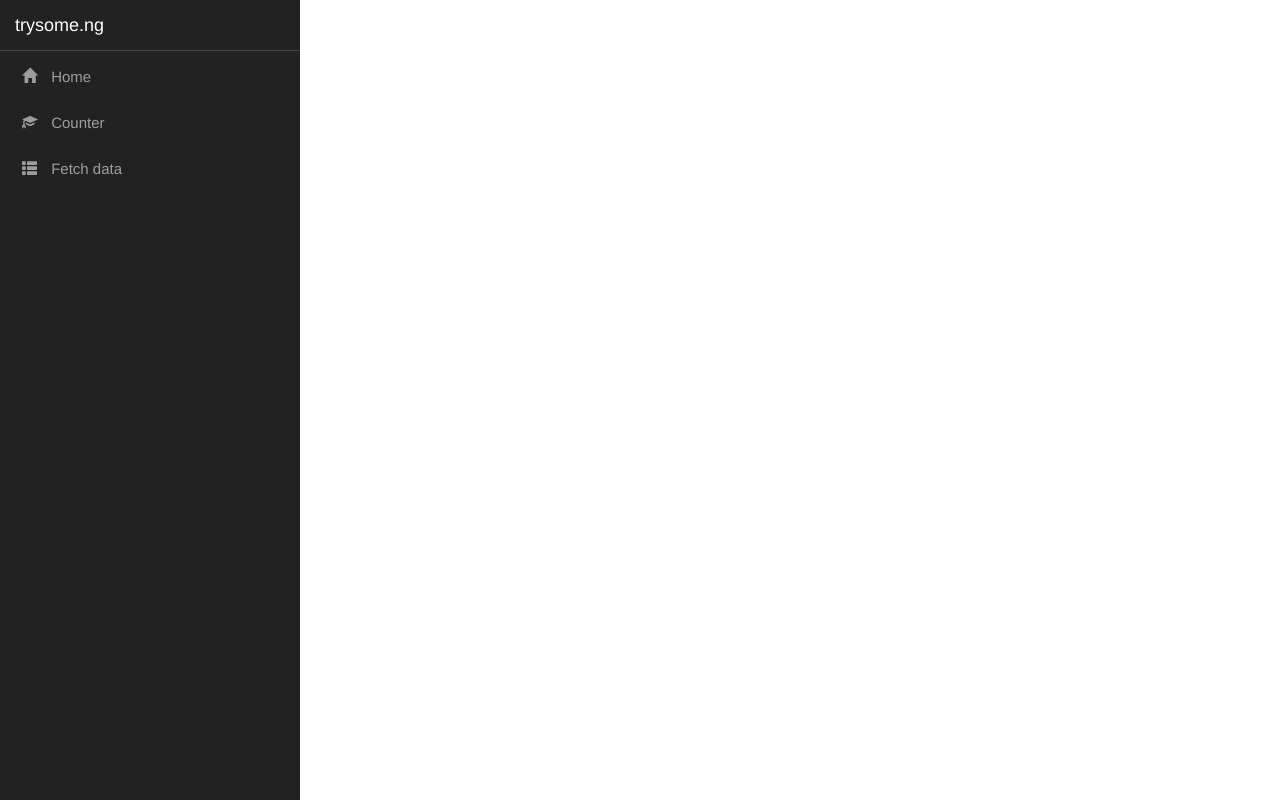
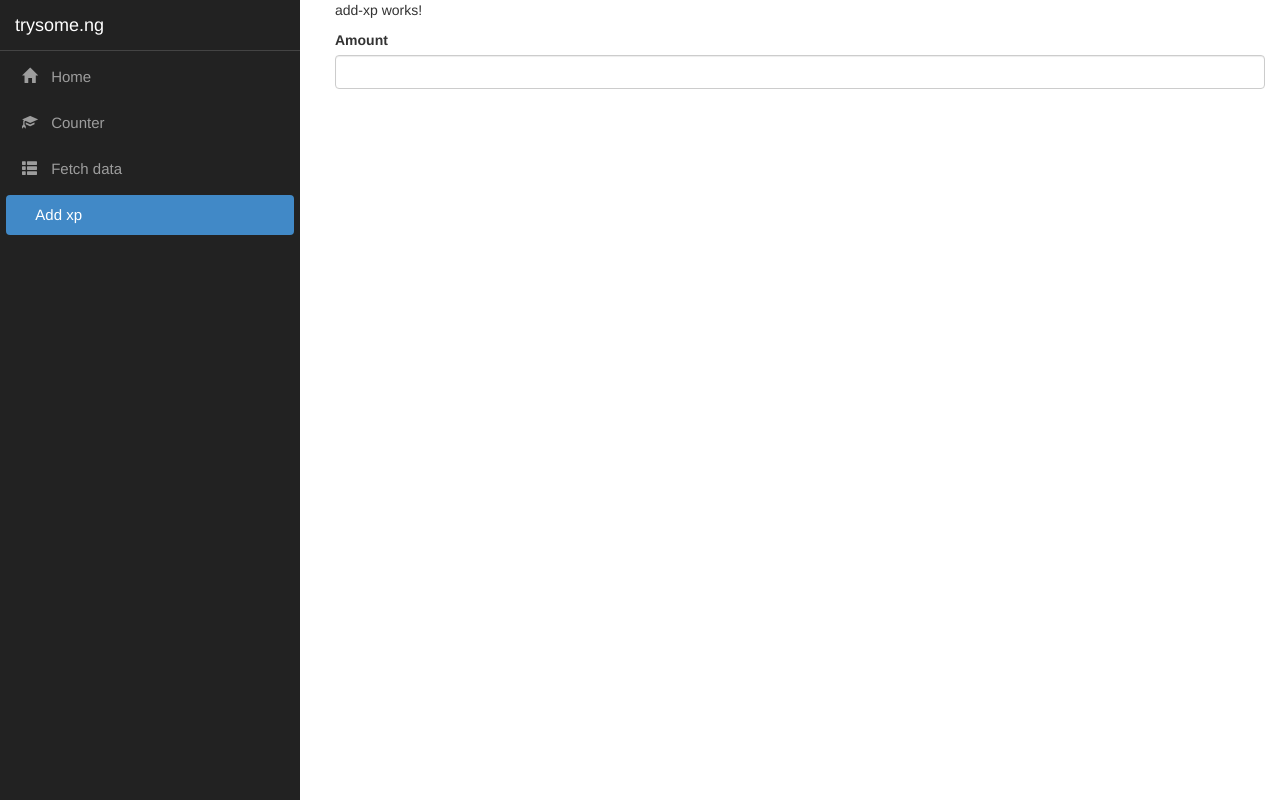
Before and after one commit to stefanbalan/trysome, an Angular app in the folder trysome.ng/ClientApp/: page /add-xp in a window 1280 px wide. Before the commit this address led to /. Built offline with nearby package versions, Linux system fonts and the light colour scheme.

Commit message:
started form add-xp

```diff
--- a/trysome.ng/ClientApp/src/app/add-xp/add-xp.component.html
+++ b/trysome.ng/ClientApp/src/app/add-xp/add-xp.component.html
@@ -1,3 +1,13 @@
 <p>
   add-xp works!
 </p>
+
+<form (ngSubmit)="onSubmit()">
+
+  <div class="form-group">
+    <label for="amount">Amount</label>
+    <input type="text" class="form-control" id="amount" [(ngModel)]="amount" name="amount">
+  </div>
+
+
+</form>
--- a/trysome.ng/ClientApp/src/app/add-xp/add-xp.component.ts
+++ b/trysome.ng/ClientApp/src/app/add-xp/add-xp.component.ts
@@ -8,10 +8,11 @@ import { XpService } from '../xp.service';
   styleUrls: ['./add-xp.component.css']
 })
 export class AddXpComponent implements OnInit {
+  constructor(private xps: XpService) {}
 
-  constructor(private xps: XpService) { }
+  // model = new Xpence
+  amount: number;
+  ngOnInit() {}
 
-  ngOnInit() {
-  }
-
+  public onSubmit() {}
 }
--- a/trysome.ng/ClientApp/src/app/nav-menu/nav-menu.component.html
+++ b/trysome.ng/ClientApp/src/app/nav-menu/nav-menu.component.html
@@ -1,30 +1,35 @@
-<div class='main-nav'>
-    <div class='navbar navbar-inverse'>
-        <div class='navbar-header'>
-            <button type='button' class='navbar-toggle' data-toggle='collapse' data-target='.navbar-collapse' [attr.aria-expanded]='isExpanded' (click)='toggle()'>
-                <span class='sr-only'>Toggle navigation</span>
-                <span class='icon-bar'></span>
-                <span class='icon-bar'></span>
-                <span class='icon-bar'></span>
+<div class="main-nav">
+  <div class="navbar navbar-inverse">
+    <div class="navbar-header">
+      <button type="button" class="navbar-toggle" data-toggle="collapse" data-target=".navbar-collapse" [attr.aria-expanded]="isExpanded" (click)="toggle()">
+        <span class="sr-only">Toggle navigation</span>
+        <span class="icon-bar"></span>
+        <span class="icon-bar"></span>
+        <span class="icon-bar"></span>
       </button>
-            <a class='navbar-brand' [routerLink]='["/"]'>trysome.ng</a>
+      <a class="navbar-brand" [routerLink]='["/"]'>trysome.ng</a>
     </div>
-        <div class='clearfix'></div>
-        <div class='navbar-collapse collapse' [ngClass]='{ "in": isExpanded }'>
-            <ul class='nav navbar-nav'>
-                <li [routerLinkActive]='["link-active"]' [routerLinkActiveOptions]='{ exact: true }'>
-                    <a [routerLink]='["/"]' (click)='collapse()'>
-                        <span class='glyphicon glyphicon-home'></span> Home
+    <div class="clearfix"></div>
+    <div class="navbar-collapse collapse" [ngClass]='{ "in": isExpanded }'>
+      <ul class="nav navbar-nav">
+        <li [routerLinkActive]='["link-active"]' [routerLinkActiveOptions]="{ exact: true }">
+          <a [routerLink]='["/"]' (click)="collapse()">
+            <span class="glyphicon glyphicon-home"></span> Home
           </a>
         </li>
         <li [routerLinkActive]='["link-active"]'>
-                    <a [routerLink]='["/counter"]' (click)='collapse()'>
-                        <span class='glyphicon glyphicon-education'></span> Counter
+          <a [routerLink]='["/counter"]' (click)="collapse()">
+            <span class="glyphicon glyphicon-education"></span> Counter
           </a>
         </li>
         <li [routerLinkActive]='["link-active"]'>
-                    <a [routerLink]='["/fetch-data"]' (click)='collapse()'>
-                        <span class='glyphicon glyphicon-th-list'></span> Fetch data
+          <a [routerLink]='["/fetch-data"]' (click)="collapse()">
+            <span class="glyphicon glyphicon-th-list"></span> Fetch data
+          </a>
+        </li>
+        <li [routerLinkActive]='["link-active"]'>
+          <a [routerLink]='["/add-xp"]' (click)="collapse()">
+            <span class="glyphicon glyphicon"></span> Add xp
           </a>
         </li>
       </ul>
```
Also changed, not shown: trysome.ng/ClientApp/src/app/app.module.ts (+7 -1 lines), 1 other file (tests, documents, lock files or other folders). Lines whose indentation alone changed are shown as unchanged.
